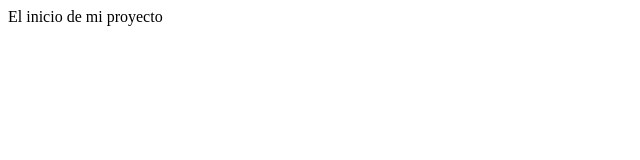
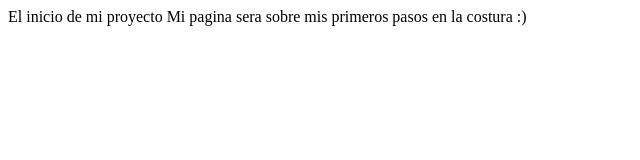
Before and after one commit to mdjmd/ProyectoCCP, a plain HTML site: page index.html in a window 1280 px wide. Shown: the whole page, without its empty margins (0-640 px from the left). Drawn offline with Linux system fonts and the light colour scheme.

Commit message:
Segundo Commit

```diff
--- a/index.html
+++ b/index.html
@@ -5,5 +5,6 @@
 </head>
 <body>
 	El inicio de mi proyecto
+	Mi pagina sera sobre mis primeros pasos en la costura :)
 </body>
 </html>
```
